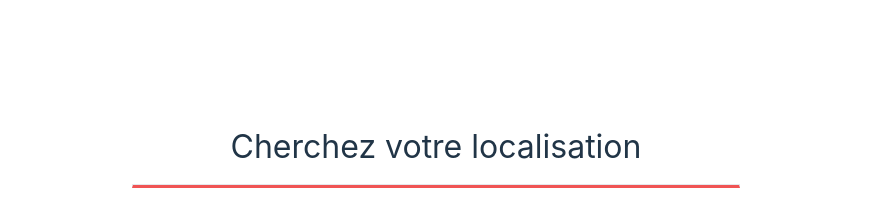
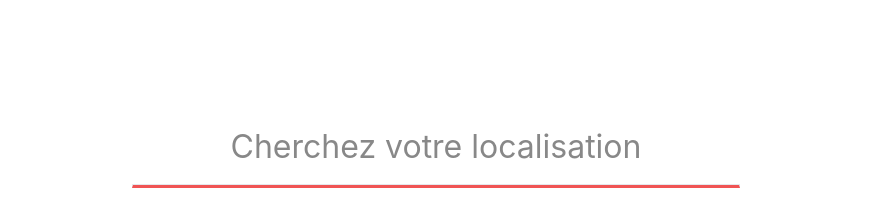
Before and after one commit to StevenMarco/UrgencePrevoyance, a React (Vite) app in the folder front/: page / in a window 1280 px wide. Shown: the part 1960-2179 px from the top of the page, without its empty margins (204-1073 px from the left). Built offline with nearby package versions, Linux system fonts and the light colour scheme.

Commit message:
fix_color_title

```diff
--- a/front/src/component/articleMap.css
+++ b/front/src/component/articleMap.css
@@ -31,6 +31,10 @@
 
 .article-map-title {
   margin-top: 100px;
+}
+
+.articleMap-title{
+  color: #888;
 }
 
 .container-article-map {
--- a/front/src/component/articleMap.jsx
+++ b/front/src/component/articleMap.jsx
@@ -218,7 +218,7 @@ const ArticleMap = () => {
   return (
     <>
     <div className="containertitle">
-        <h1>Cherchez votre localisation</h1>
+        <h1 className="articleMap-title">Cherchez votre localisation</h1>
         <div className="containerborder">
           <div className="border"></div>
         </div>
--- a/front/src/index.css
+++ b/front/src/index.css
@@ -7,7 +7,7 @@
     font-weight: 400;
     color-scheme: light dark;
     color: rgba(255, 255, 255, 0.87);
-    background-color: #242424;
+    background-color: white;
     font-synthesis: none;
     text-rendering: optimizeLegibility;
     -webkit-font-smoothing: antialiased;
```
